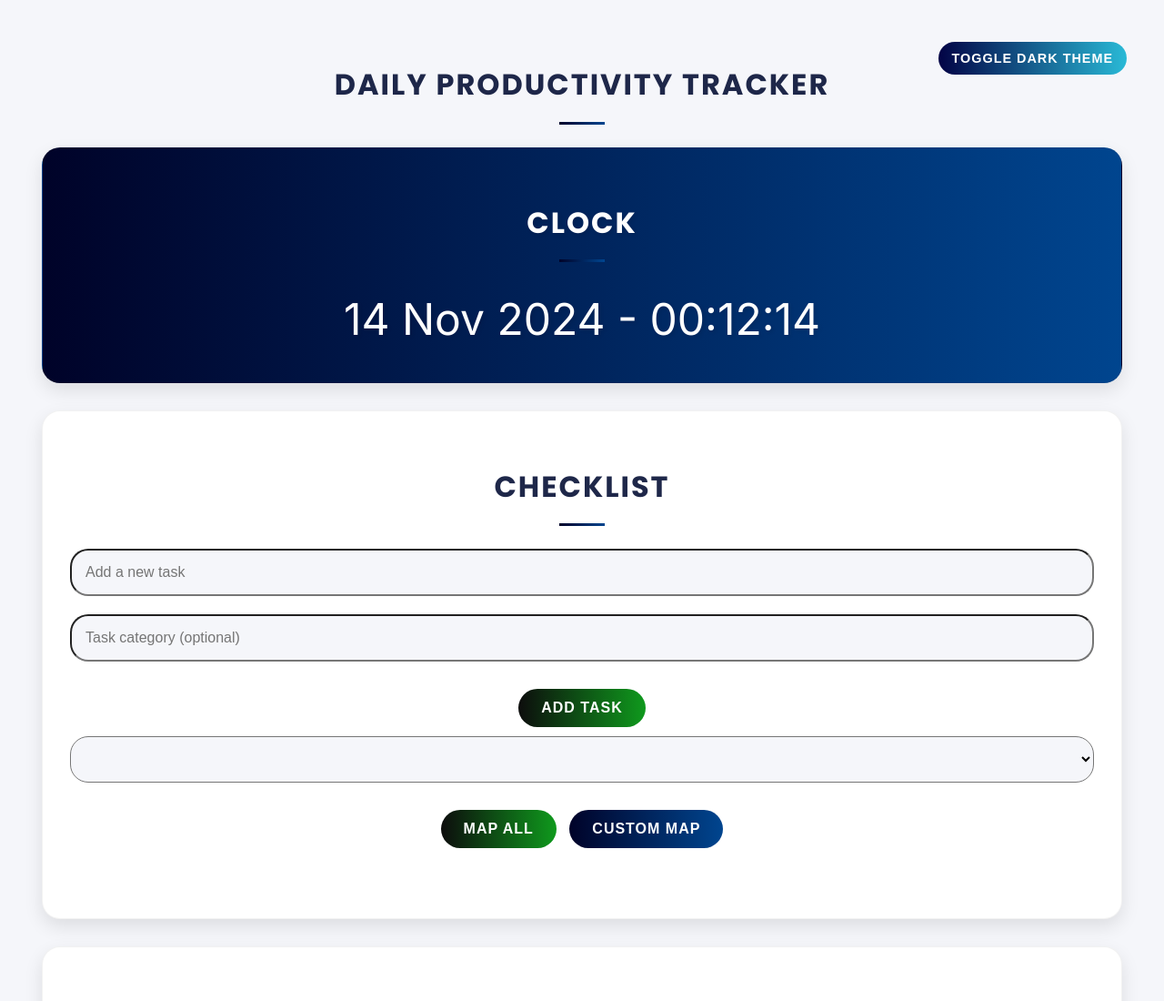
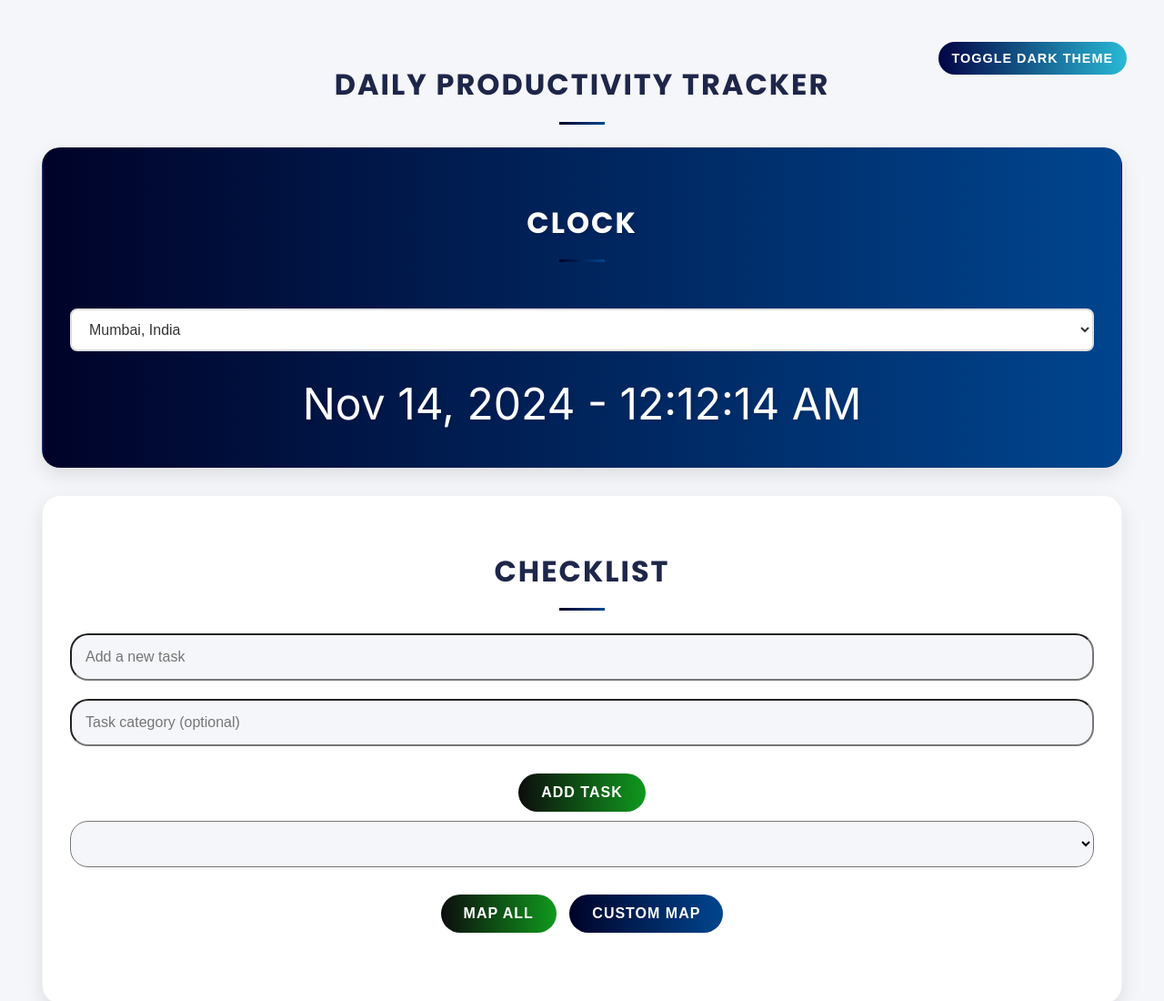
Before and after one commit to TheOpenInnovator/Productivity-Tracker, a plain HTML site: page index.html in a window 1280 px wide. Shown: the top 1100 px of the page at 91% size. Drawn offline with nearby package versions, Linux system fonts and the light colour scheme.

Commit message:
Added functionality to show time of different citie

```diff
--- a/index.html
+++ b/index.html
@@ -19,8 +19,55 @@
 
       <div id="clock" class="section">
         <h2>Clock</h2>
-        <div id="current-time"></div>
+        <div class="timezone-select-wrapper">
+          <select id="timezone-select" class="timezone-select">
+            <!-- South Asia -->
+            <option value="Asia/Kolkata">Mumbai, India</option>
+            <option value="Asia/Kolkata">Delhi, India</option>
+            <option value="Asia/Kolkata">Bangalore, India</option>
+            <option value="Asia/Kolkata">Chennai, India</option>
+            <option value="Asia/Kolkata">Kolkata, India</option>
+            <option value="Asia/Karachi">Karachi, Pakistan</option>
+            <option value="Asia/Lahore">Lahore, Pakistan</option>
+            <option value="Asia/Islamabad">Islamabad, Pakistan</option>
+            <option value="Asia/Peshawar">Peshawar, Pakistan</option>
+            <option value="Asia/Quetta">Quetta, Pakistan</option>
+
+            <option value="Asia/Colombo">Colombo, Sri Lanka</option>
+            <option value="Asia/Kathmandu">Kathmandu, Nepal</option>
+            <option value="Asia/Dhaka">Dhaka, Bangladesh</option>
+            <option value="Asia/Thimphu">Thimphu, Bhutan</option>
+
+            <!-- USA -->
+            <option value="America/New_York">New York, USA</option>
+            <option value="America/Los_Angeles">Los Angeles, USA</option>
+            <option value="America/Chicago">Chicago, USA</option>
+            <option value="America/Houston">Houston, USA</option>
+            <option value="America/Phoenix">Phoenix, USA</option>
+
+            <!-- UK -->
+            <option value="Europe/London">London, UK</option>
+            <option value="Europe/Birmingham">Birmingham, UK</option>
+            <option value="Europe/Manchester">Manchester, UK</option>
+            <option value="Europe/Edinburgh">Edinburgh, UK</option>
+            <option value="Europe/Glasgow">Glasgow, UK</option>
+
+            <!-- Middle East -->
+            <option value="Asia/Tehran">Tehran, Iran</option>
+            <option value="Asia/Riyadh">Riyadh, Saudi Arabia</option>
+            <option value="Asia/Jeddah">Jeddah, Saudi Arabia</option>
+            <option value="Asia/Mecca">Mecca, Saudi Arabia</option>
+            <option value="Asia/Dubai">Dubai, UAE</option>
+            <option value="Asia/Abu_Dhabi">Abu Dhabi, UAE</option>
+            <option value="Asia/Sharjah">Sharjah, UAE</option>
+            <option value="Asia/Kuwait">Kuwait City, Kuwait</option>
+            <option value="Asia/Doha">Doha, Qatar</option>
+          </select>
+          <div id="current-time"></div>
+        </div>
       </div>
+
+
 
       <div id="checklist" class="section">
         <h2>Checklist</h2>
--- a/script.js
+++ b/script.js
@@ -1,31 +1,46 @@
-// Clock functionality
 function updateClock() {
+  const timezoneSelect = document.getElementById("timezone-select");
+  if (!timezoneSelect) return;  // If the timezone select element doesn't exist, exit the function
+
+  const timezone = timezoneSelect.value;
   const now = new Date();
+
+  // Date options for the selected timezone
   const optionsDate = {
-    timeZone: "Asia/Kolkata",
+    timeZone: timezone,
     day: "2-digit",
     month: "short",
     year: "numeric",
   };
 
+  // Time options for the selected timezone
   const optionsTime = {
-    timeZone: "Asia/Kolkata",
-    hour12: false,
+    timeZone: timezone,
+    hour12: true,
     hour: "2-digit",
     minute: "2-digit",
     second: "2-digit",
   };
 
-  const datePart = now.toLocaleDateString("en-IN", optionsDate);
-  const timePart = now.toLocaleTimeString("en-IN", optionsTime);
+  try {
+    // Format date and time based on the selected timezone
+    const datePart = now.toLocaleDateString("en-US", optionsDate);
+    const timePart = now.toLocaleTimeString("en-US", optionsTime);
 
-  document.getElementById(
-    "current-time"
-  ).textContent = `${datePart} - ${timePart}`;
+    // Display the formatted date and time in the element
+    document.getElementById("current-time").textContent = `${datePart} - ${timePart}`;
+  } catch (error) {
+    // Handle any errors related to invalid timezone
+    console.error("Error formatting date/time for timezone:", timezone, error);
+    document.getElementById("current-time").textContent = "Invalid Timezone";
+  }
 }
 
-setInterval(updateClock, 1000);
-updateClock();
+ setInterval(updateClock, 1000);
+
+ document.getElementById("timezone-select").addEventListener("change", updateClock);
+
+ updateClock();
 
 // Checklist functionality
 const taskInput = document.getElementById("new-task");
@@ -251,11 +266,12 @@ document.getElementById("stop-timer").addEventListener("click", () => {
 
 function updateTimer() {
   const elapsedSeconds = Math.floor((Date.now() - timerStartTime) / 1000);
-  document.getElementById("timer-display").textContent = formatTime(elapsedSeconds);
+  document.getElementById("timer-display").textContent =
+    formatTime(elapsedSeconds);
 }
 
 function mapTasksToTimer(tasks) {
-  timerTasks = [...new Set([...timerTasks, ...tasks.map(task => task.text)])];
+  timerTasks = [...new Set([...timerTasks, ...tasks.map((task) => task.text)])];
   updateTimerTaskSelect();
 }
 
@@ -351,27 +367,25 @@ document.getElementById("view-learnings").addEventListener("click", () => {
 });
 
 // Toggle Dark Theme functionality
-document.getElementById('toggle-theme').addEventListener('click', () => {
-  document.body.classList.toggle('dark-theme');
+document.getElementById("toggle-theme").addEventListener("click", () => {
+  document.body.classList.toggle("dark-theme");
 
-  if (document.body.classList.contains('dark-theme')) {
-      localStorage.setItem('theme', 'dark');
-      document.getElementById('toggle-theme').innerText = "Toggle Light Theme"
+  if (document.body.classList.contains("dark-theme")) {
+    localStorage.setItem("theme", "dark");
+    document.getElementById("toggle-theme").innerText = "Toggle Light Theme";
   } else {
-      localStorage.setItem('theme', 'light');
-      document.getElementById('toggle-theme').innerText = "Toggle Dark Theme"
+    localStorage.setItem("theme", "light");
+    document.getElementById("toggle-theme").innerText = "Toggle Dark Theme";
   }
 });
 
 //getting user prefernce of theme
-if(localStorage.getItem("theme")==="dark"){
-  document.body.classList.add('dark-theme');
-  document.getElementById('toggle-theme').innerText = `Toggle Light Theme`
+if (localStorage.getItem("theme") === "dark") {
+  document.body.classList.add("dark-theme");
+  document.getElementById("toggle-theme").innerText = `Toggle Light Theme`;
+} else {
+  document.getElementById("toggle-theme").innerText = `Toggle Dark Theme`;
 }
-else{
-document.getElementById('toggle-theme').innerText = `Toggle Dark Theme`
-}
-
 
 // Task Reports functionality
 const taskCompletionChart = document.getElementById("task-completion-chart");
--- a/style.css
+++ b/style.css
@@ -668,3 +668,81 @@ textarea {
 #add-timer-task:hover {
   background: var(--green-gradient);
 }
+
+#timezone-select{
+  cursor:pointer;
+}
+#timezone-select option{
+  cursor:pointer;
+}
+
+
+.timezone-select {
+  width: 100%;
+  padding: 12px 15px;
+  border: 2px solid #ddd;
+  border-radius: 8px;
+  background-color: #fff;
+  font-size: 1rem;
+  color: #333;
+  transition: all 0.3s ease;
+
+  outline: none;
+}
+
+
+
+/* Custom Scrollbar */
+.timezone-select::-webkit-scrollbar {
+  width: 8px;
+}
+
+.timezone-select::-webkit-scrollbar-track {
+  background-color: #f1f1f1;
+  border-radius: 10px;
+}
+
+.timezone-select::-webkit-scrollbar-thumb {
+  background-color: #888;
+  border-radius: 10px;
+  transition: background-color 0.3s ease;
+}
+
+.timezone-select::-webkit-scrollbar-thumb:hover {
+  background-color: #b4b2b2;
+}
+
+/* For Firefox */
+.timezone-select {
+  scrollbar-width: thin;
+  scrollbar-color: #888 #f1f1f1;
+}
+
+/* Hover and focus effects */
+.timezone-select:hover {
+  border-color: #a3a3a3;
+}
+
+.timezone-select:focus {
+  border-color: #457b9d;
+  box-shadow: 0 0 5px rgba(69, 123, 157, 0.5);
+}
+
+/* Animation for the dropdown */
+@keyframes dropdown-roll {
+  0% {
+    max-height: 0;
+    opacity: 0;
+  }
+  100% {
+    max-height: 500px; /* Adjust as per your content */
+    opacity: 1;
+  }
+}
+
+/* Apply the animation to the select box */
+.timezone-select {
+  max-height: 400px; /* Set max height to simulate roll-down */
+  overflow-y: auto;
+  animation: dropdown-roll 0.5s ease-in-out;
+}
```
